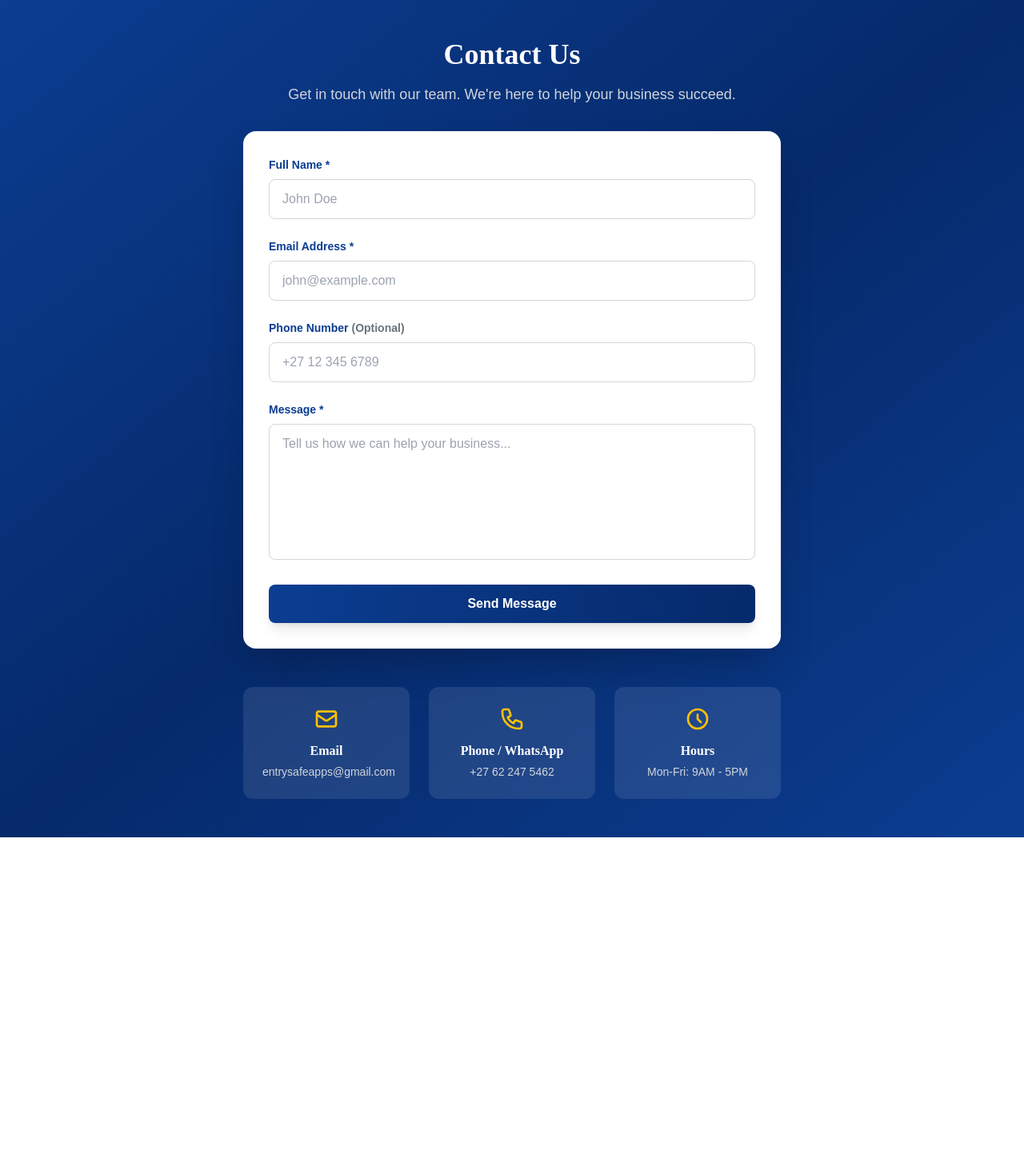
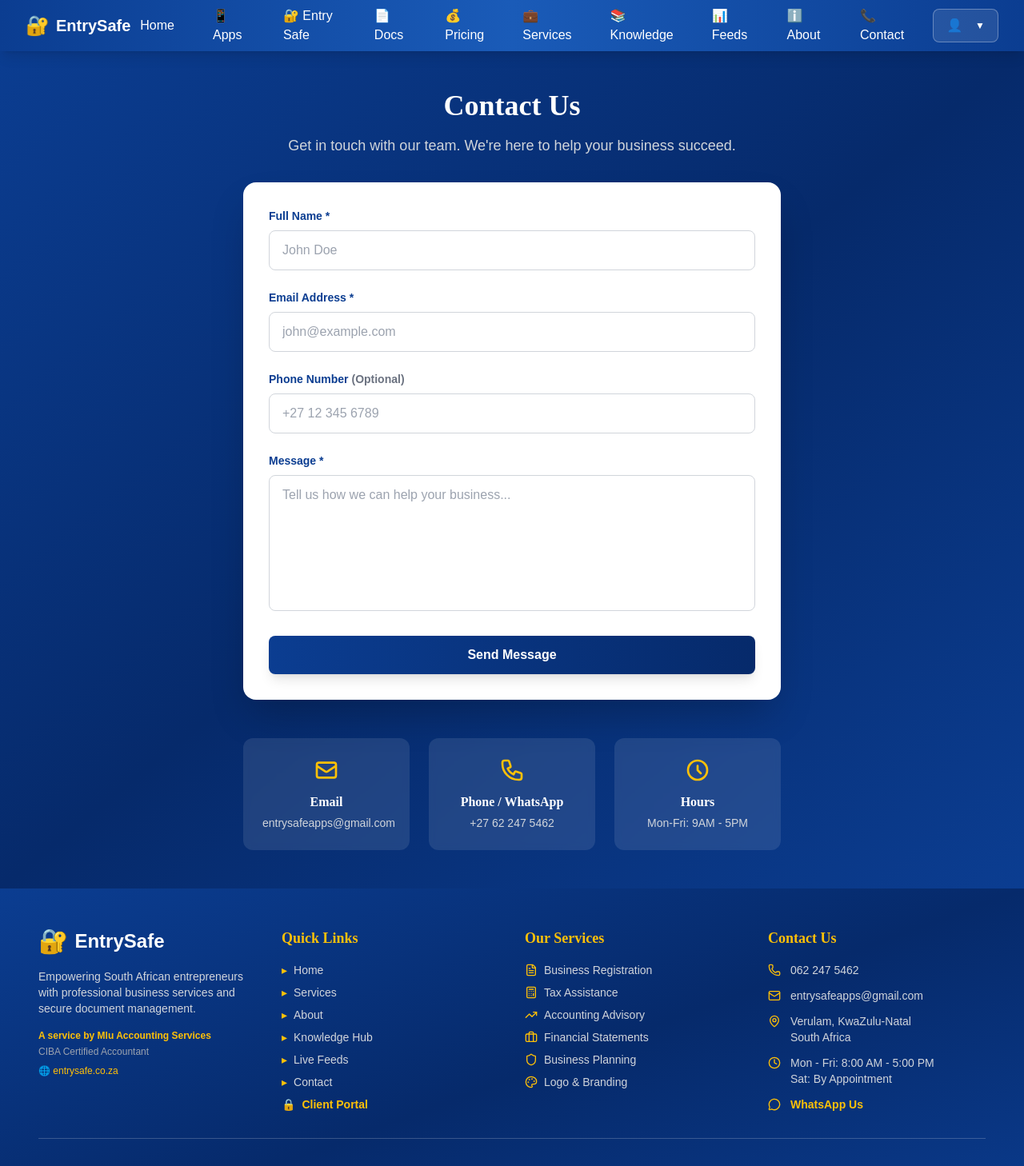
Before and after one commit to nejabobo-eng/entrysafe-website, a React (Vite) app in the folder entrysafe-frontend/: page /contact in a window 1280 px wide. Shown: the top 1458 px of the page at 80% size. Before the commit the page ends 1047 px from the top, so only its background shows below. Built offline with nearby package versions, Linux system fonts and the light colour scheme; no server answers.

Commit message:
Add Navbar and Footer to Contact page for navigation

```diff
--- a/entrysafe-frontend/src/pages/Contact.jsx
+++ b/entrysafe-frontend/src/pages/Contact.jsx
@@ -49,6 +49,8 @@
   };
 
   return (
+    <>
+      <Navbar />
       <div className="min-h-screen bg-gradient-to-br from-navy via-navy-dark to-navy py-12 px-4">
         <div className="max-w-2xl mx-auto">
         {/* Header */}
@@ -210,6 +212,8 @@
                   </div>
                 </div>
               </div>
+              <Footer />
+            </>
           );
         }
 
```
Lines whose indentation alone changed are shown as unchanged.
